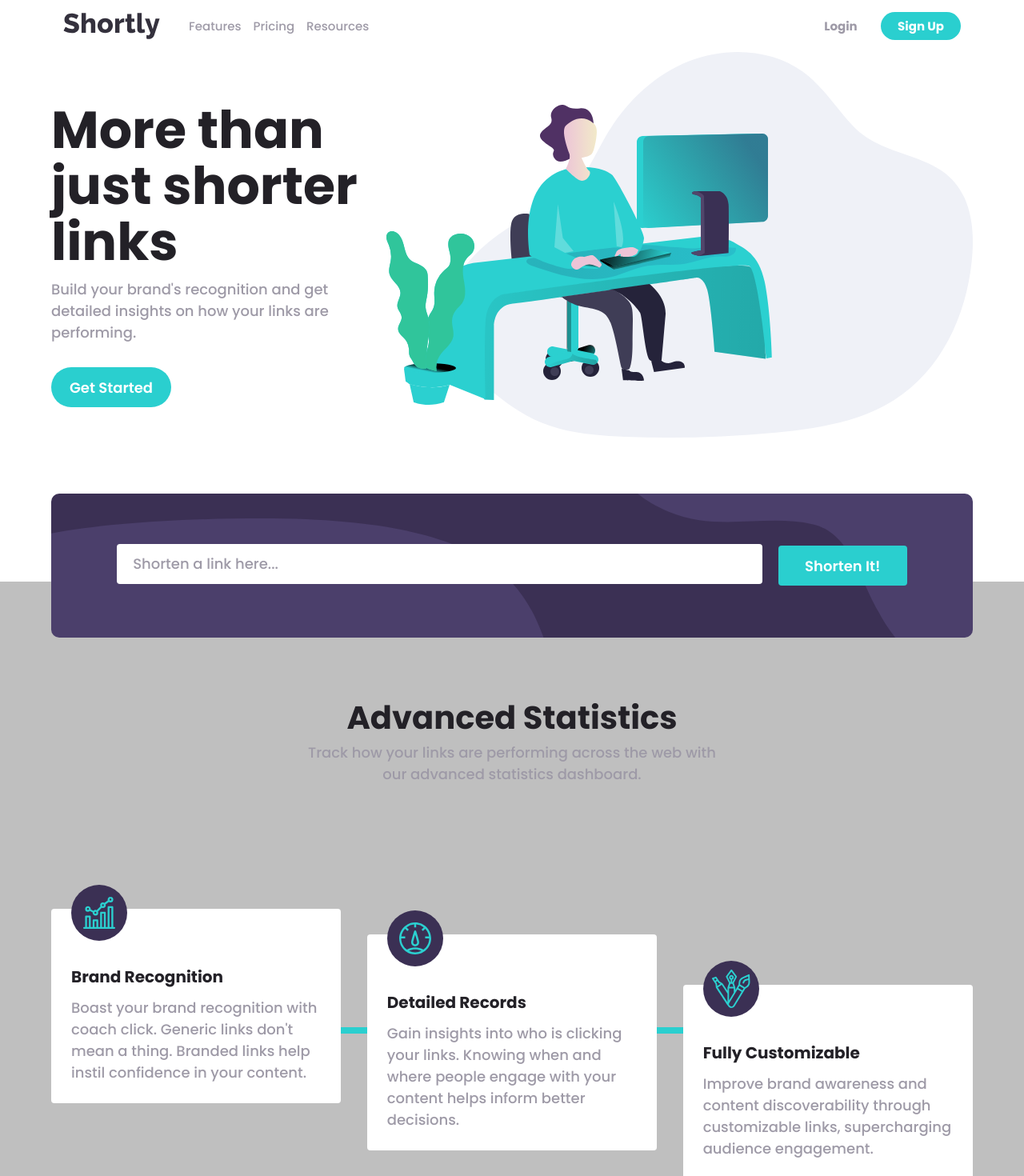
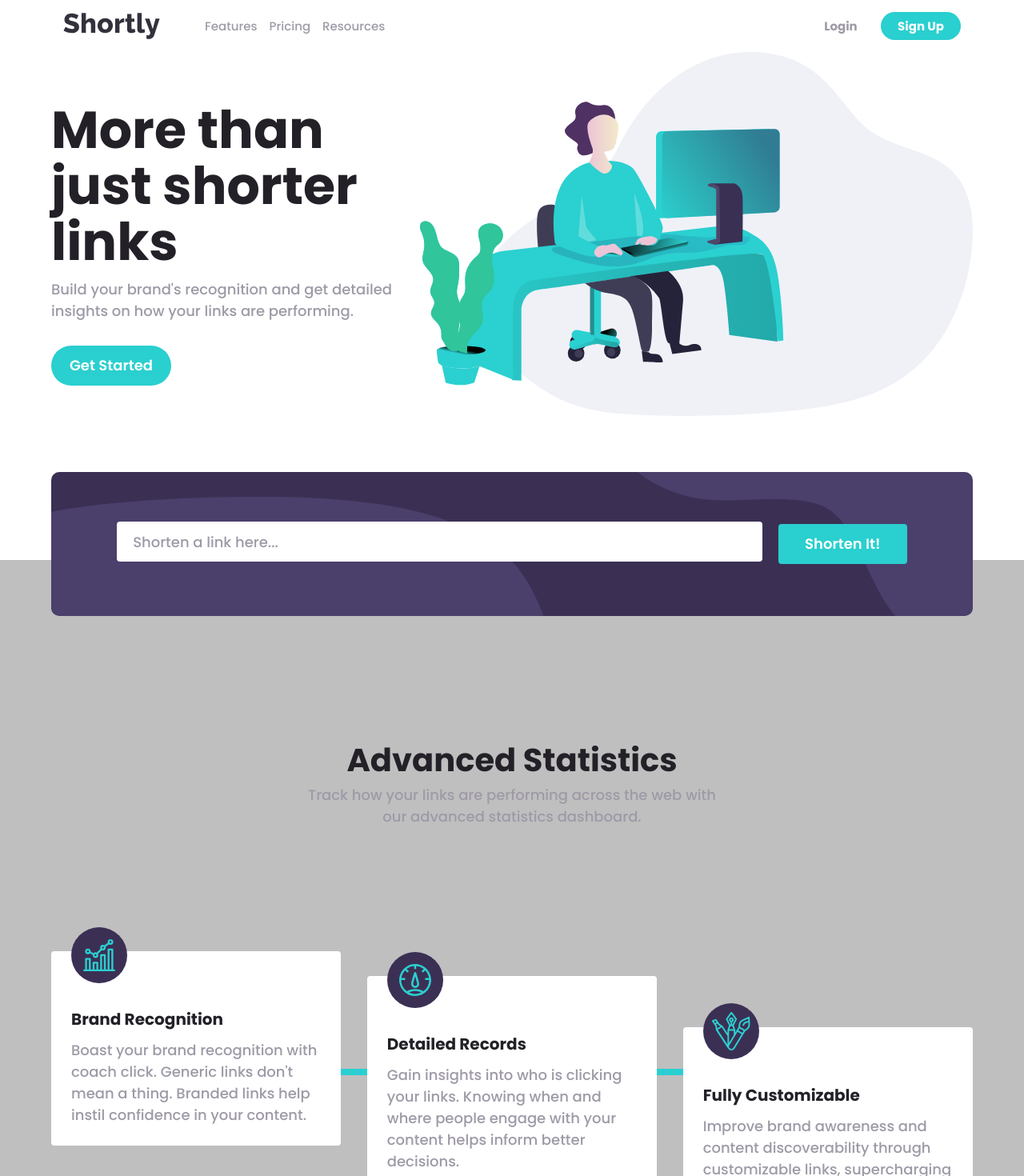
Before and after one commit to murilonicemento/shortly, a React (Vite) app: page / in a window 1280 px wide. Shown: the top 1470 px of the page at 80% size. Built offline with nearby package versions, Linux system fonts and the light colour scheme.

Commit message:
Melhorias na responsividade, no consumo da API e finalização do projeto

```diff
--- a/src/components/Header/styled.jsx
+++ b/src/components/Header/styled.jsx
@@ -11,6 +11,8 @@ export const MyHeader = styled.header`
   margin: auto;
 
   @media (min-width: 800px) {
+    flex-wrap: nowrap;
+
     header {
       width: 86%;
       display: flex;
@@ -23,6 +25,7 @@ export const MyHeader = styled.header`
 export const NavigationBar = styled.ul`
   display: none;
   gap: 15px;
+  padding-left: 20px;
 
   li {
     list-style-type: none;
--- a/src/components/Input/index.jsx
+++ b/src/components/Input/index.jsx
@@ -14,6 +14,7 @@ export function Input() {
   const [shortURL, setShortURL] = useState([]);
   const [inputEmpty, setInputEmpty] = useState(false);
   const [isCopied, setIsCopied] = useState(false);
+  const [longURLArr, setLongURLArr] = useState([]);
 
   async function handleSubmit(event) {
     event.preventDefault();
@@ -25,6 +26,7 @@ export function Input() {
       const response = await axios.get(
         `https://api.shrtco.de/v2/shorten?url=${longURL}/very/long/link.html`
       );
+      setLongURLArr([longURL]);
       setShortURL([response.data.result.full_short_link]);
     } catch (error) {
       console.error(error);
@@ -48,7 +50,7 @@ export function Input() {
       </MyInput>
       {shortURL.map((url, index) => (
         <Cards key={index}>
-          <p>{longURL}</p>
+          <p>{longURLArr[0]}</p>
           <hr />
           <div>
             <a href={url}>{url}</a>
--- a/src/components/Input/styled.jsx
+++ b/src/components/Input/styled.jsx
@@ -84,7 +84,9 @@ export const Cards = styled.div`
   display: flex;
   flex-direction: column;
   gap: 15px;
-  position: relative;
+  position: absolute;
+  right: 0;
+  left: 0;
   z-index: 1;
   width: 90%;
   background-color: #fff;
@@ -107,17 +109,6 @@ export const Cards = styled.div`
       font-weight: 500;
       color: ${colors.button};
     }
-
-    button {
-      width: 100%;
-      height: 50px;
-      background-color: ${colors.button};
-      margin-top: 15px;
-      font-weight: 600;
-      color: #fff;
-      border-radius: 4px;
-      cursor: pointer;
-    }
   }
 
   hr {
@@ -135,13 +126,14 @@ export const Cards = styled.div`
     }
 
     div {
-      width: 30%;
+      width: fit-content;
       display: flex;
       align-items: center;
       gap: 25px;
       margin-right: 20px;
 
       button {
+        width: 120px;
         margin: 0;
       }
     }
@@ -149,6 +141,13 @@ export const Cards = styled.div`
 `;
 
 export const Button = styled.button`
+  width: 100%;
+  height: 50px;
   background-color: ${(props) =>
     props.copied ? colors.statisticsCircle : colors.button};
+  margin-top: 15px;
+  font-weight: 600;
+  color: #fff;
+  border-radius: 4px;
+  cursor: pointer;
 `;
--- a/src/components/Statistics/styled.jsx
+++ b/src/components/Statistics/styled.jsx
@@ -13,6 +13,7 @@ export const MyStatistics = styled.section`
   text-align: center;
 
   h2 {
+    margin-top: 200px;
     font-size: 30px;
     font-weight: 700;
     color: ${colors.title};
@@ -37,6 +38,7 @@ export const MyStatistics = styled.section`
 
     h2 {
       font-size: 40px;
+      margin-top: 80px;
     }
   }
 `;
--- a/src/pages/Home/styled.jsx
+++ b/src/pages/Home/styled.jsx
@@ -46,6 +46,11 @@ export const MainSection = styled.section`
 
   @media (min-width: 800px) {
     flex-direction: row-reverse;
+    justify-content: space-between;
+
+    img {
+      width: 60%;
+    }
 
     div {
       align-items: self-start;
```
